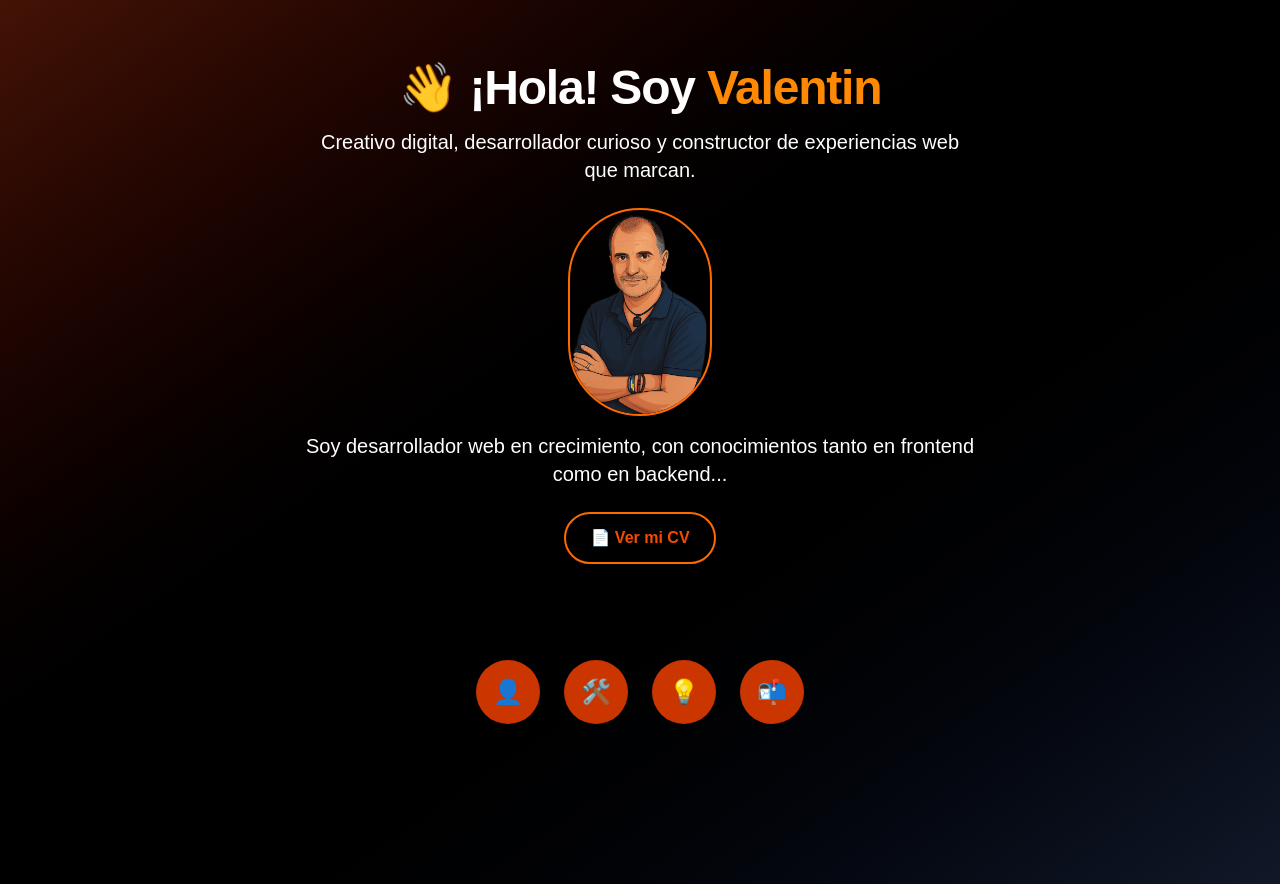
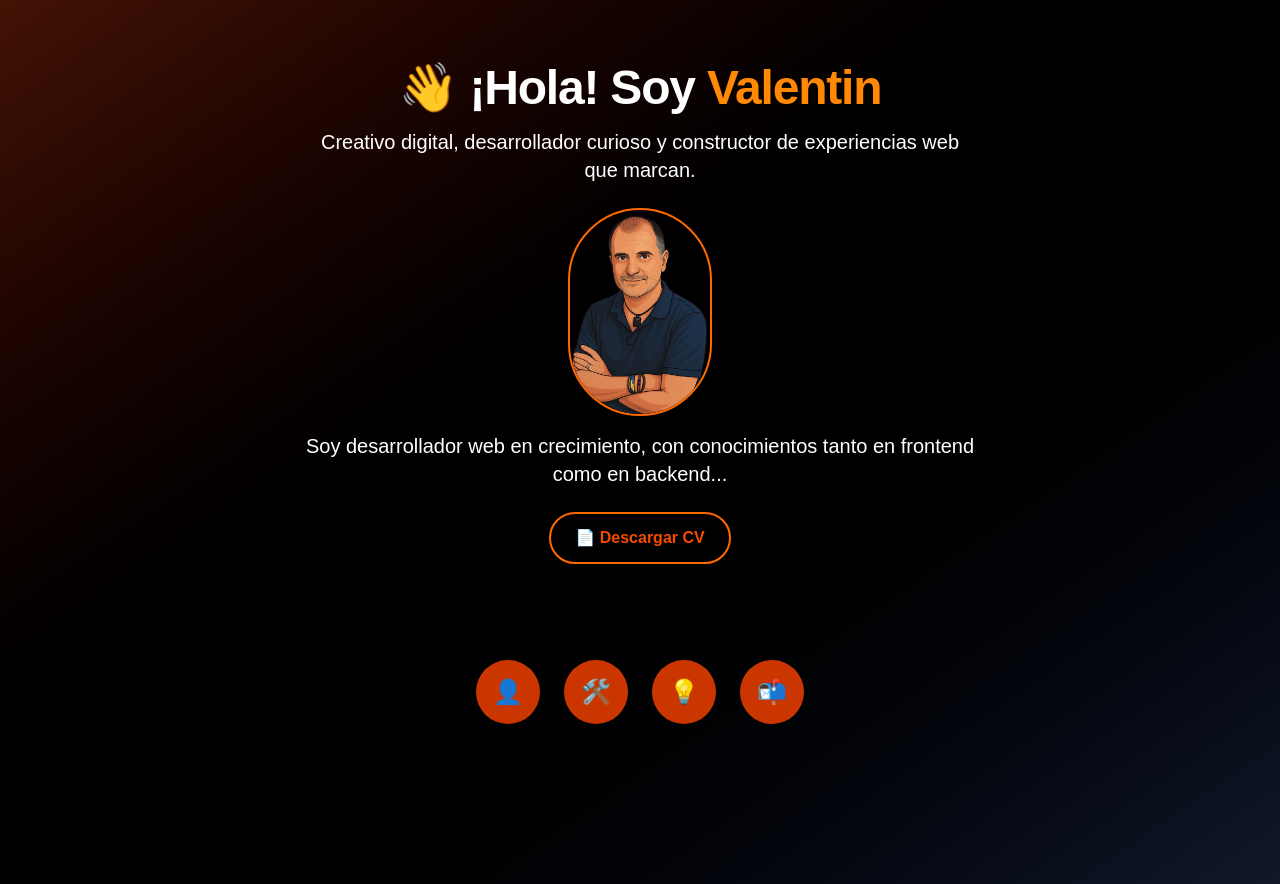
Before and after one commit to valentinrl9/portfolio, a Next.js app: page / in a window 1280 px wide. Built offline with nearby package versions, Linux system fonts and the light colour scheme.

Commit message:
Descarga CV desde Drive

```diff
--- a/src/app/page.tsx
+++ b/src/app/page.tsx
@@ -53,13 +53,14 @@
 
         <div className="flex flex-col sm:flex-row justify-center gap-4 mt-6">
           <a
-            href="/CV%20Valen%202025.pdf"
+            href="https://drive.google.com/uc?export=download&id=1XE0tXNUKZUl0fq7fSwP7-ooMKqNc-bpl"
             target="_blank"
             rel="noopener noreferrer"
             className="inline-block px-6 py-3 border-2 border-orange-500 text-orange-600 font-semibold rounded-full transition-transform duration-300 hover:scale-105 hover:text-white hover:shadow-lg"
           >
-            📄 Ver mi CV
+            📄 Descargar CV
           </a>
+
         </div>
       </section>
 
```
Also changed, not shown: 1 other file (tests, documents, lock files or other folders).
